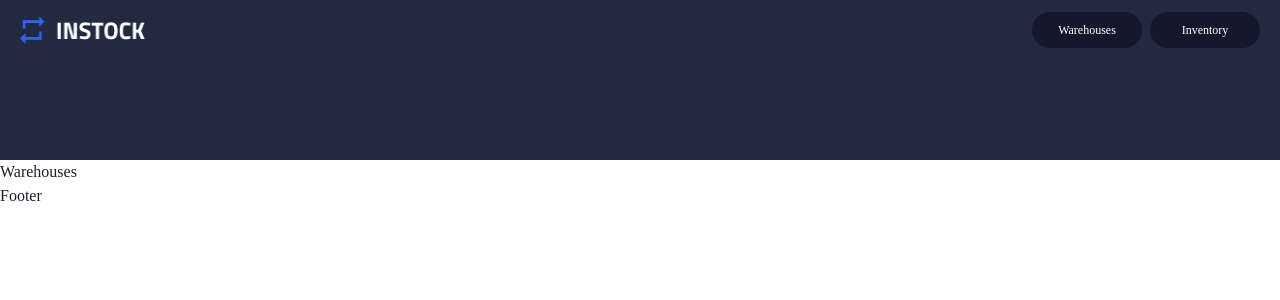
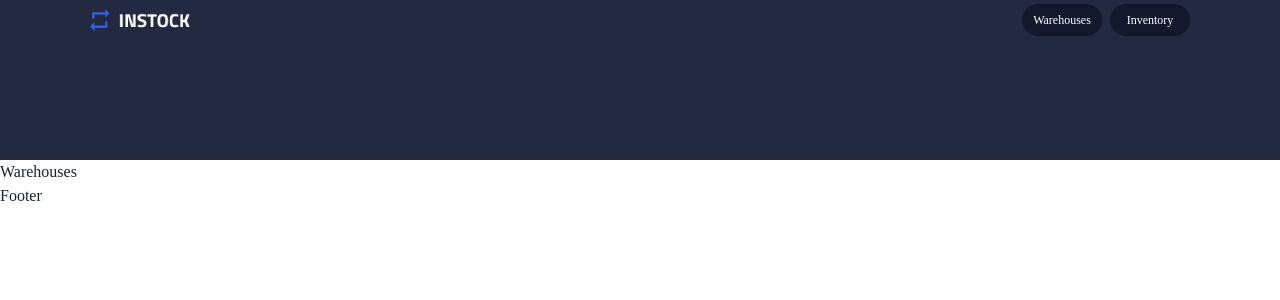
Before and after one commit to simon-harlow/instock, a React (Create React App) app in the folder client/: page / in a window 1280 px wide. Shown: the top 300 px of the page. Built offline with nearby package versions, Linux system fonts and the light colour scheme; a web font is replaced by a local one.

Commit message:
added font and sizing for desktop screen header

```diff
--- a/client/src/components/Header/Header.js
+++ b/client/src/components/Header/Header.js
@@ -8,15 +8,15 @@ function Header() {
             bg ="$Graphite"
             width ="100%"
             height={{sm: "20vh", md: "20vh"}}
-            pb={{sm: "20%", md: "100px"}}
+            pb={{sm: "20%", md: "100px", lg: "120px"}}
             align="center"
-            px={{sm: null, md: "5"}}
+            px={{sm: null, md: "5", lg: "90px" }}
             display={{sm: null, md: "flex"}}
-            justifyContent={{sm: "center", md: "space-between"}}
+            justifyContent={{sm: "center", md: "space-between", lg:  "space-between"}}
         >
             <Image
-            py={{sm: "5%", md:"revert"}}//padding top
-            width={{sm: "100px", md:"125px" }}
+            py={{sm: "5%", md:"revert"}}
+            width={{sm: "100px", md:"125px", lg: "100px"}}
             objectFit="contain"
             src={Logo2}
             />
@@ -24,11 +24,11 @@ function Header() {
                 spacing ={2}
                 direction = "row"
                 align= {{sm: "center", md: null}}
-                justifyContent={{ sm: "space-evenly",  md: "space-evenly"}}
+                justifyContent={{ sm: "space-evenly",  md: "space-evenly", lg: "space-evenly"}}
             ><Link href={`/warehouses/`}>
                 <Button
-                    h={{sm:"7", md:"9"}}
-                    width= {{sm:"125px", md: "110px"}}
+                    h={{sm:"7", md:"9", lg:"8"}}
+                    width= {{sm:"125px", md: "110px", lg:"80px" }}
                     borderRadius="50"
                     bg="$InstockBlack"
                     color="white"
@@ -42,8 +42,8 @@ function Header() {
             </Link>
             <Link href={`/inventories/`}>
                 <Button
-                    h={{sm:"7", md:"9"}}
-                    width= {{sm:"125px", md: "110px"}}
+                    h={{sm:"7", md:"9",  lg:"8"}}
+                    width= {{sm:"125px", md: "110px", lg: "80px"}}
                     borderRadius="50"
                     bg="$InstockBlack"
                     color="white"
```
